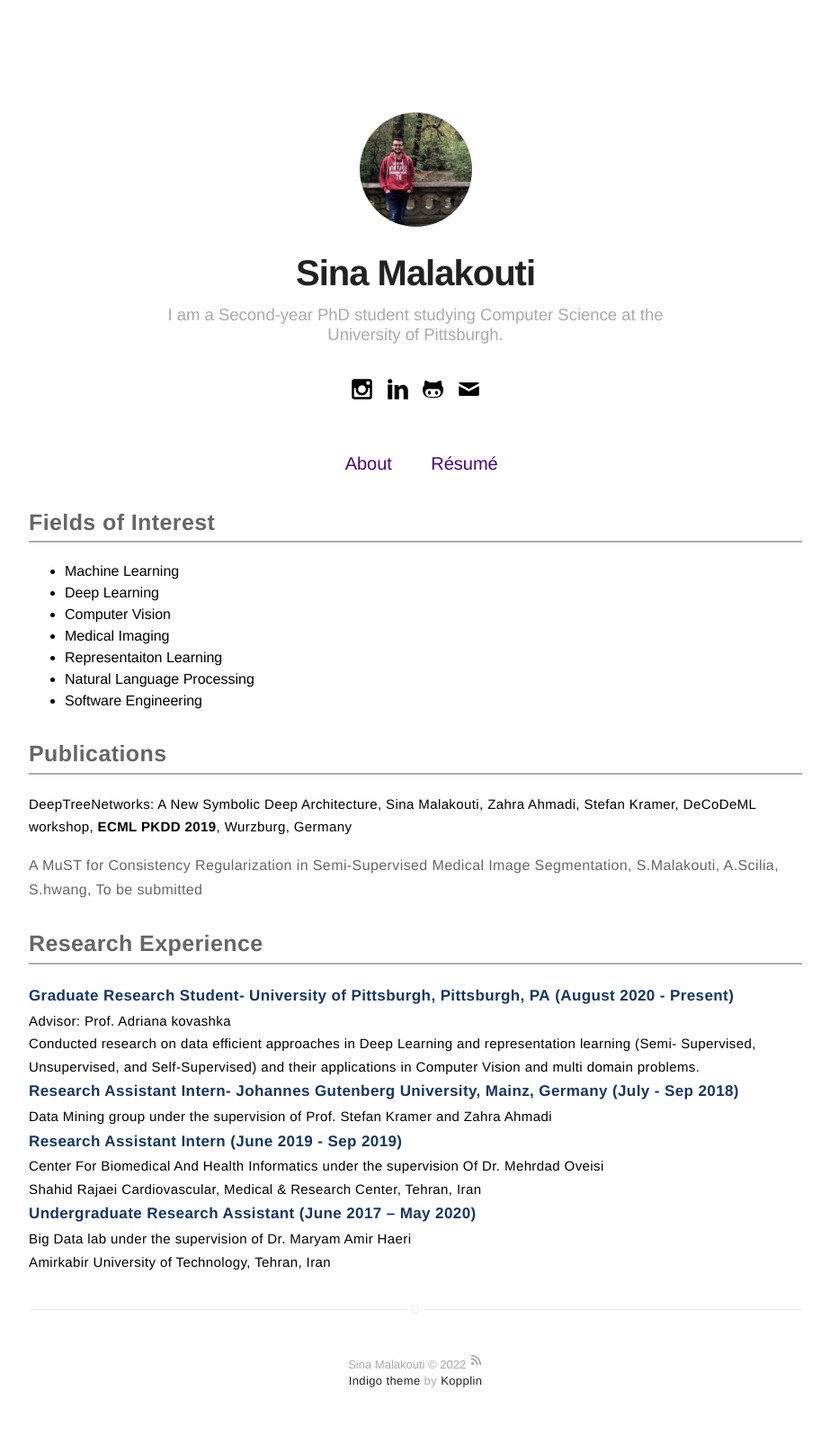
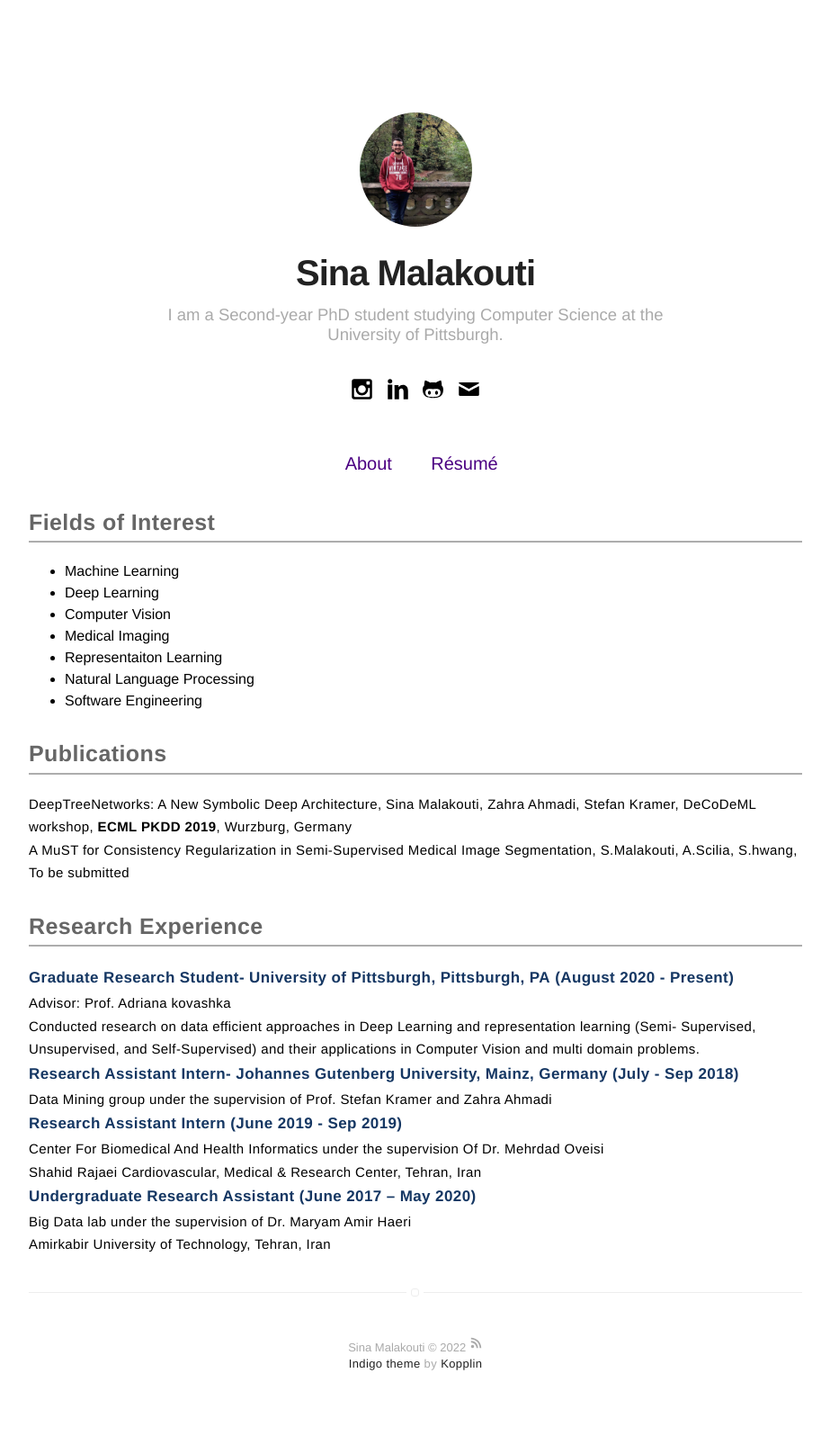
Before and after one commit to sinamalakouti/sinamalakouti.github.io, a Jekyll site: the page built from index.html, in a window 1280 px wide. Shown: the whole page at 90% size, without its empty margins (178-1101 px from the left). Built offline with Jekyll 4.4.1, drawn with Linux system fonts in a browser that asks for light colours.

Commit message:
Update header.html

```diff
--- a/_includes/header.html
+++ b/_includes/header.html
@@ -46,7 +46,7 @@
         <p class="inf_header">Publications</p>
         <p class="inf_body">DeepTreeNetworks: A New Symbolic Deep Architecture, Sina Malakouti, Zahra Ahmadi, Stefan Kramer, DeCoDeML workshop,
              <b>ECML PKDD 2019</b>, Wurzburg, Germany</p>
-        <p class "inf_body"> A MuST for Consistency Regularization in Semi-Supervised Medical Image Segmentation, S.Malakouti, A.Scilia, S.hwang, To be submitted </p>
+        <p class="inf_body"> A MuST for Consistency Regularization in Semi-Supervised Medical Image Segmentation, S.Malakouti, A.Scilia, S.hwang, To be submitted </p>
     </div>
     <div>
         <p class="inf_header"> Research Experience</p>
```
